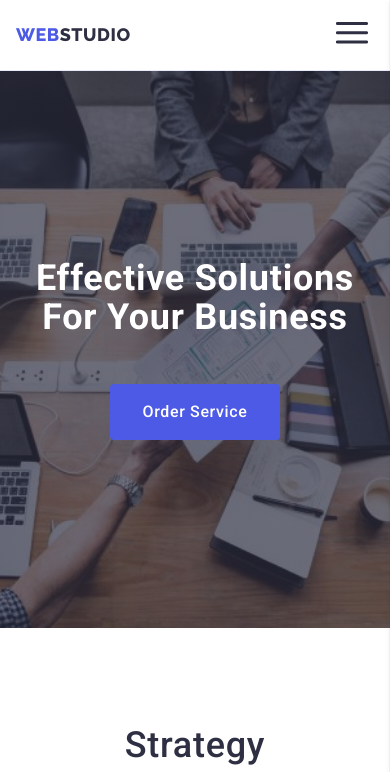
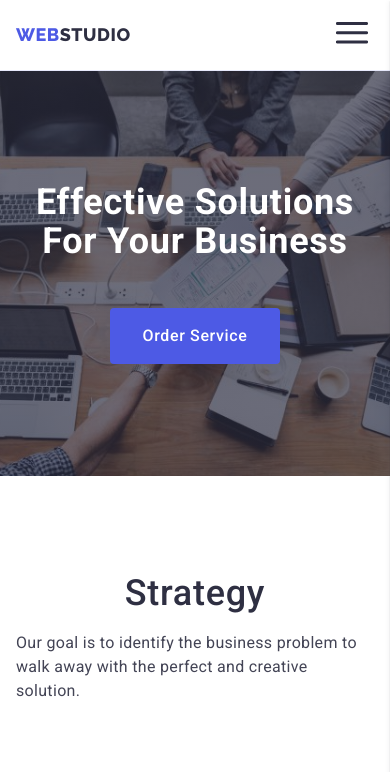
Before and after one commit to irensmile/goit-markup-hw-06, a plain HTML site: page index.html in a window 390 px wide. Shown: the top 772 px of the page. Drawn offline with nearby package versions, Linux system fonts and the light colour scheme.

Commit message:
padding on hero section on mobule and tablet to 112

```diff
--- a/css/styles.css
+++ b/css/styles.css
@@ -229,9 +229,8 @@ body{
 }
 
 .hero-section{
-
-    padding-top: 188px;
-    padding-bottom: 188px;
+    padding-top: 112px;
+    padding-bottom: 112px;
     background-image: linear-gradient(rgba(46, 47, 66, 0.7), rgba(46, 47, 66, 0.7)),
         url(../images/hero_image/people-office_mobile@1x.jpg);
     background-repeat: no-repeat;
@@ -265,6 +264,8 @@ body{
 
 @media only screen and (min-width: 1158px) {
     .hero-section {
+        padding-top: 188px;
+        padding-bottom: 188px;
         max-width: 1440px;
         background-image: linear-gradient(rgba(46, 47, 66, 0.7), rgba(46, 47, 66, 0.7)),
             url(../images/hero_image/people-office_desk@1x.jpg);
```
